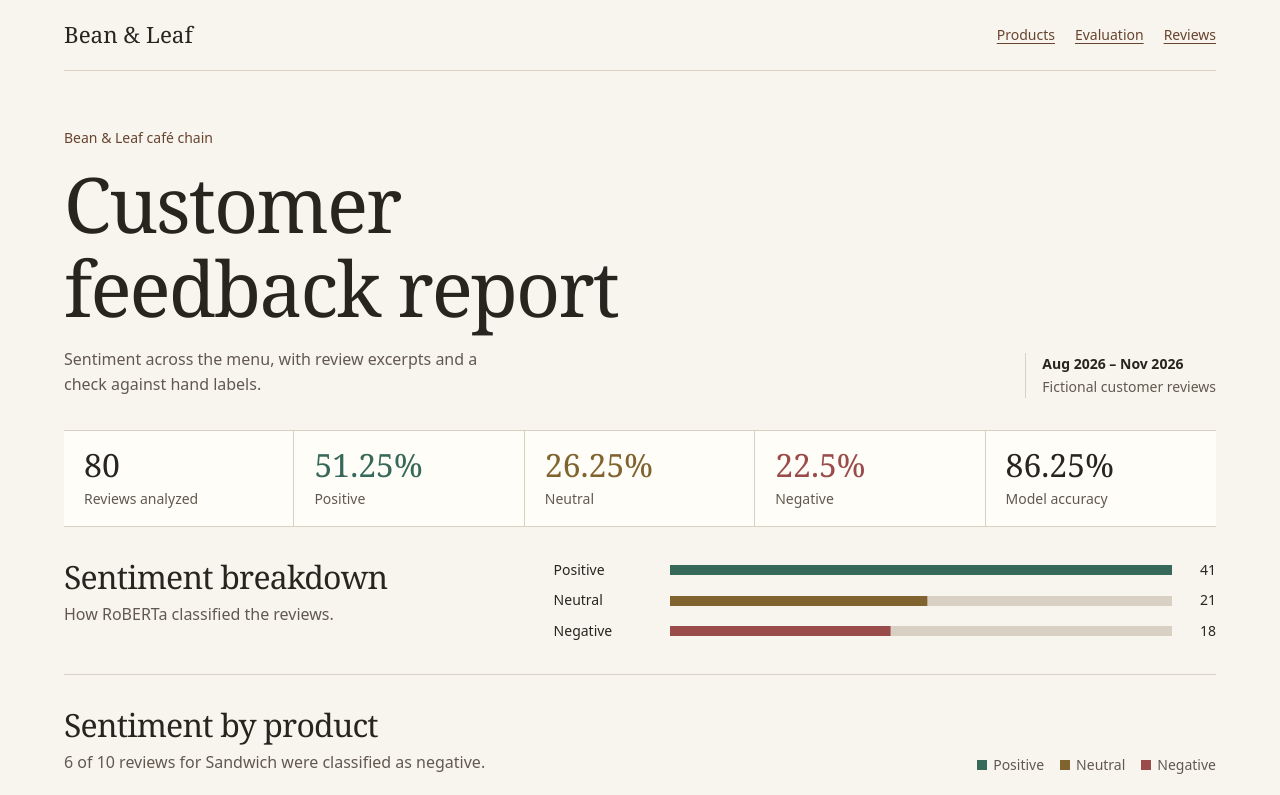
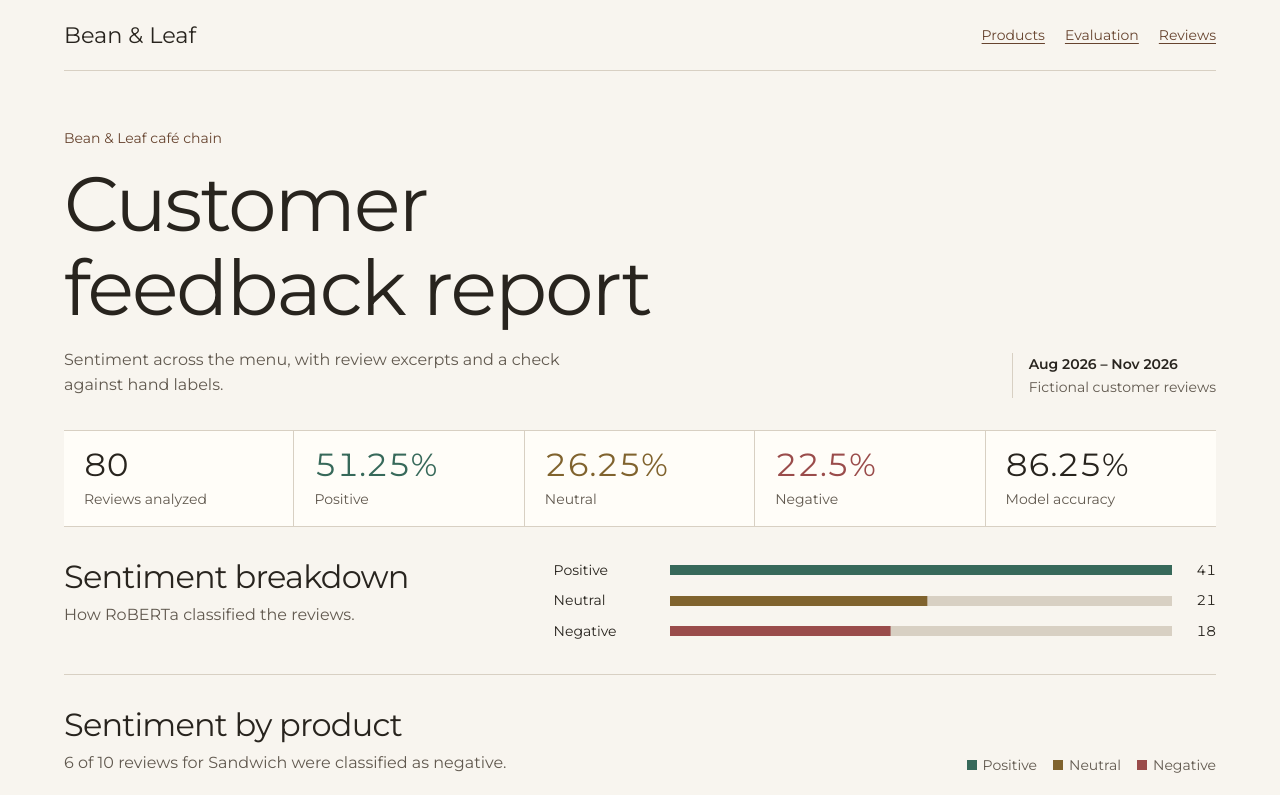
Before and after one commit to GiselCaicedo/ai-sentiment-analyzer, a plain HTML site: page web/index.html in a window 1280 px wide. Shown: the top 795 px of the page. Drawn offline with Linux system fonts and the light colour scheme.

Commit message:
Fuente Montserrat autoalojada
@font-face (400/500/600/700) desde web/fonts; --text y --display pasan a Montserrat.
Autoalojada para funcionar sin internet.

```diff
--- a/web/styles.css
+++ b/web/styles.css
@@ -1,3 +1,8 @@
+@font-face { font-family: "Montserrat"; font-style: normal; font-weight: 400; font-display: swap; src: url("fonts/montserrat-400.ttf") format("truetype"); }
+@font-face { font-family: "Montserrat"; font-style: normal; font-weight: 500; font-display: swap; src: url("fonts/montserrat-500.ttf") format("truetype"); }
+@font-face { font-family: "Montserrat"; font-style: normal; font-weight: 600; font-display: swap; src: url("fonts/montserrat-600.ttf") format("truetype"); }
+@font-face { font-family: "Montserrat"; font-style: normal; font-weight: 700; font-display: swap; src: url("fonts/montserrat-700.ttf") format("truetype"); }
+
 @layer base, report, responsive;
 
 @layer base {
@@ -12,8 +17,8 @@
     --positive: #37695a;
     --neutral: #80632e;
     --negative: #9a4c4b;
-    --display: Georgia, "Times New Roman", serif;
-    --text: system-ui, sans-serif;
+    --display: "Montserrat", system-ui, sans-serif;
+    --text: "Montserrat", system-ui, sans-serif;
   }
 
   *, *::before, *::after { box-sizing: border-box; }
```
Also changed, not shown: web/fonts/montserrat-400.ttf (added), web/fonts/montserrat-500.ttf (added), web/fonts/montserrat-600.ttf (added), web/fonts/montserrat-700.ttf (added).
